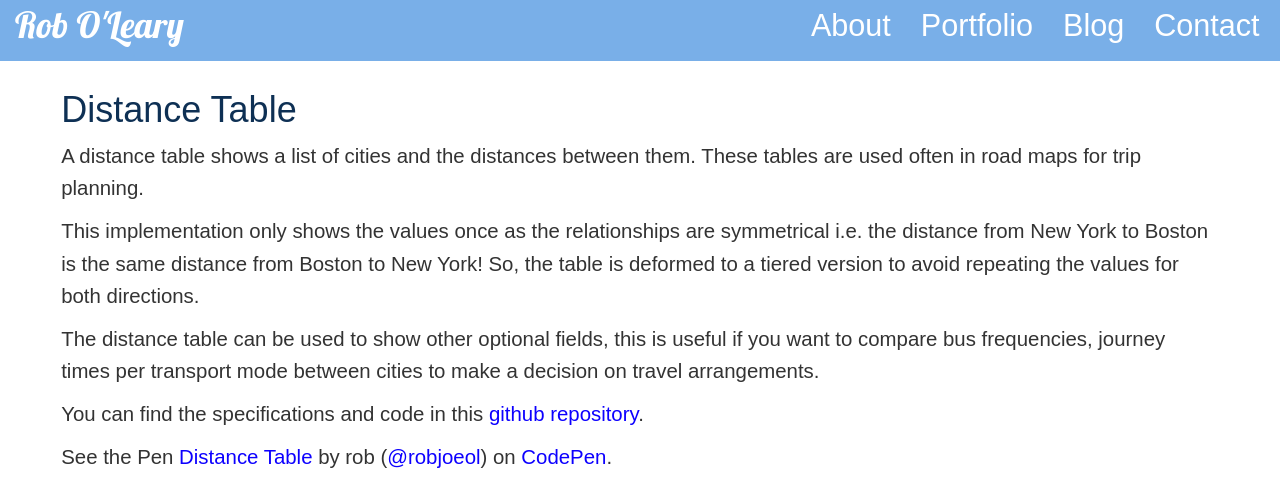
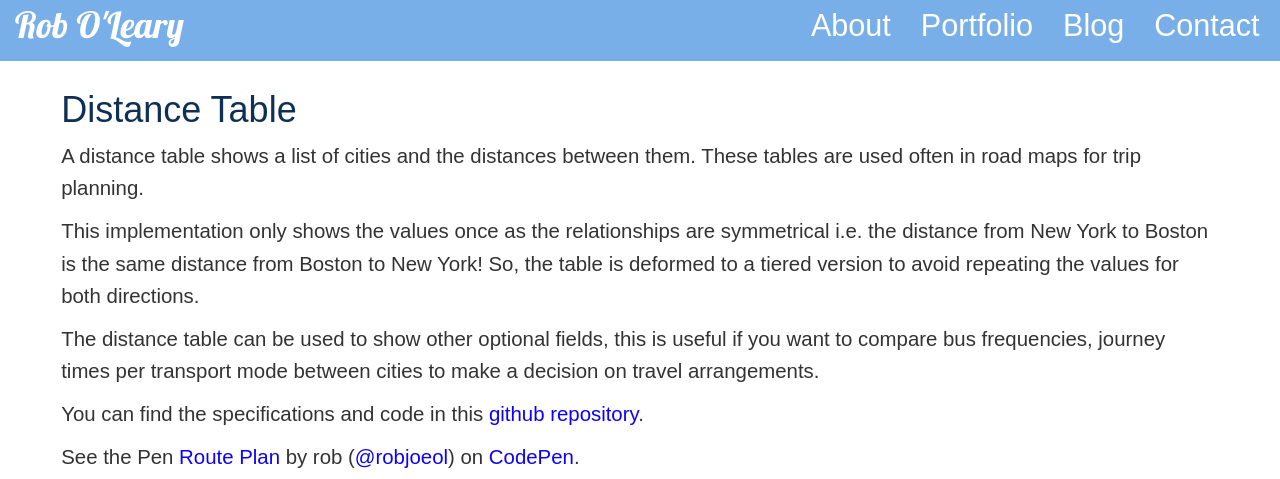
Before and after one commit to robole/robole.github.io, a Jekyll site: the page built from _pages/distance-table.html, in a window 1280 px wide, cut to the strip 0-479 px from the top of the page. Built offline with Jekyll 4.4.1, drawn with Linux system fonts in a browser that asks for light colours; nearby versions of some CDN libraries.

Commit message:
update distance table

```diff
--- a/_pages/distance-table.html
+++ b/_pages/distance-table.html
@@ -17,11 +17,7 @@
     <p>You can find the specifications and code in this
       <a href="https://github.com/robole/d3-distance-table">github
         repository</a>.</p>
-      <p data-height="400" data-theme-id="0" data-slug-hash="mKbBxB"
-      data-default-tab="result" data-user="robjoeol" data-embed-version="2"
-      data-pen-title="Distance Table" class="codepen">See the Pen
-      <a href="https://codepen.io/robjoeol/pen/mKbBxB/">Distance Table</a>
-      by rob (<a href="https://codepen.io/robjoeol">@robjoeol</a>) on
-      <a href="https://codepen.io">CodePen</a>.</p>
-      <script async src="https://static.codepen.io/assets/embed/ei.js"></script>
+
+        <p data-height="426" data-theme-id="dark" data-slug-hash="VdQWyB" data-default-tab="result" data-user="robjoeol" data-embed-version="2" data-pen-title="Route Plan" class="codepen">See the Pen <a href="https://codepen.io/robjoeol/pen/VdQWyB/">Route Plan</a> by rob (<a href="https://codepen.io/robjoeol">@robjoeol</a>) on <a href="https://codepen.io">CodePen</a>.</p>
+    <script async src="https://static.codepen.io/assets/embed/ei.js"></script>
   </div>
```
